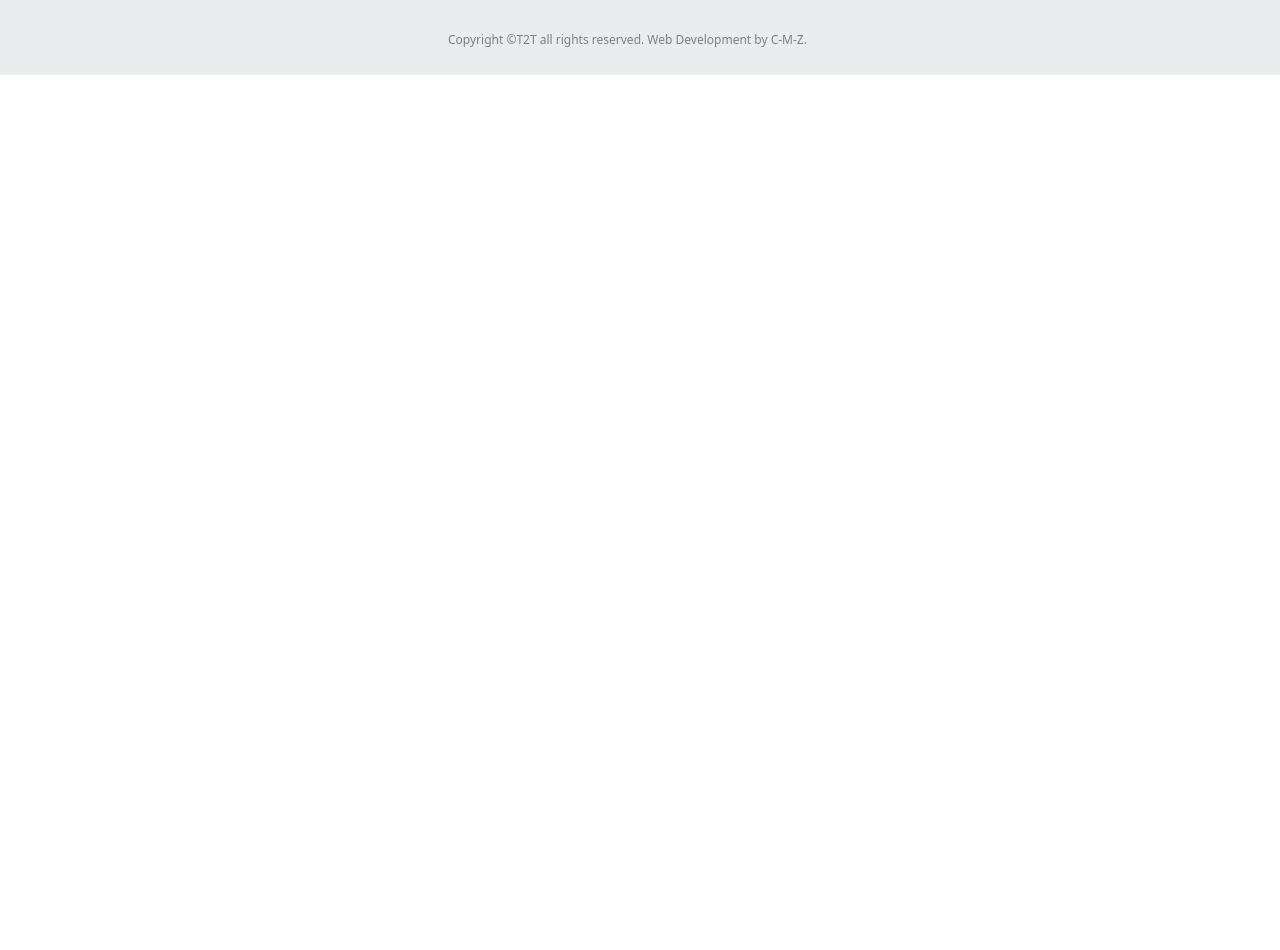
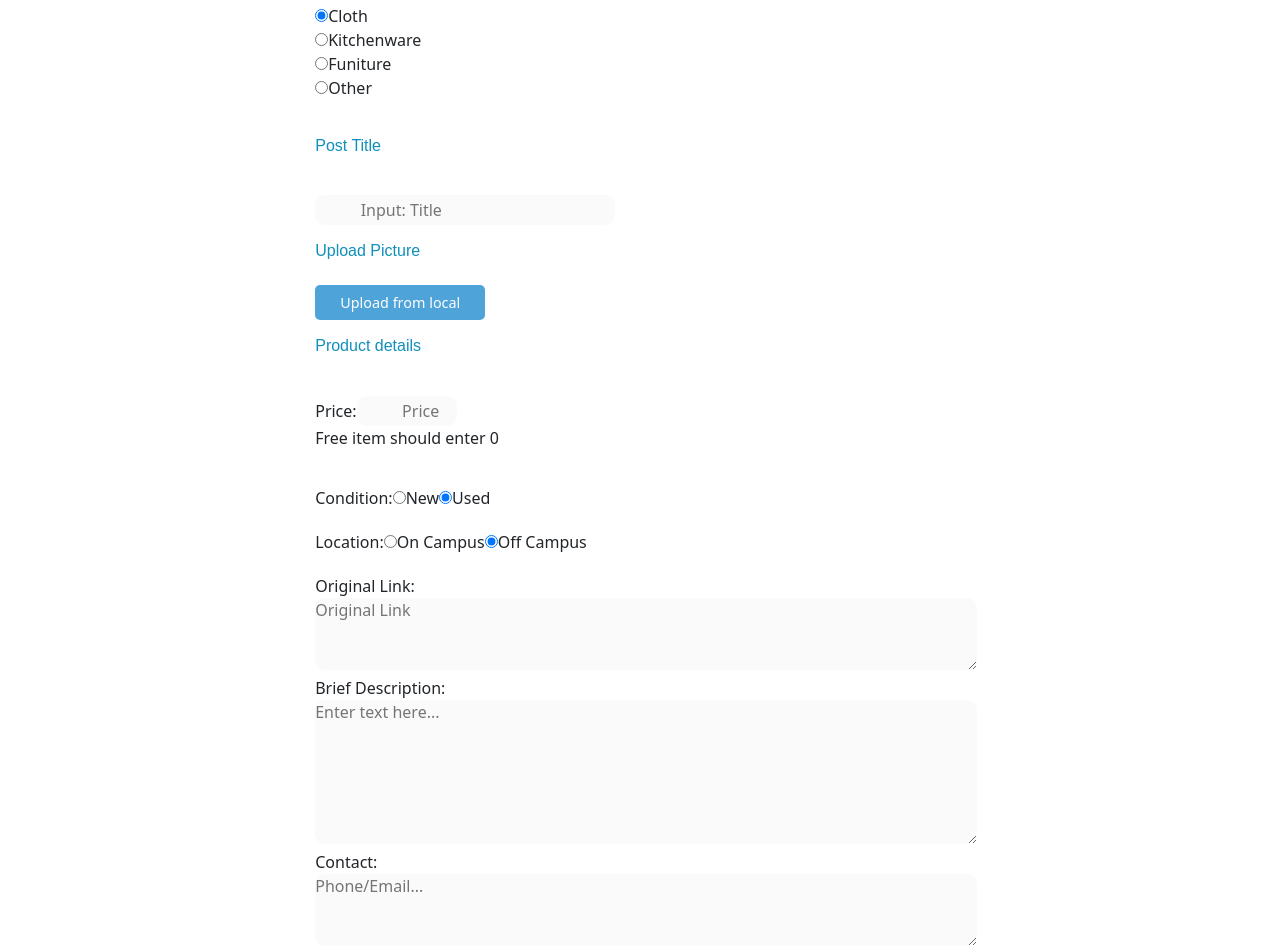
Before and after one commit to ZiqiaoM/T2T-Marketplace, a React (Create React App) app: page /post in a window 1280 px wide. Shown: the part 320-1270 px from the top of the page. Before the commit the page ends 800 px from the top, so only its background shows below. Built offline with nearby package versions, Linux system fonts and the light colour scheme; a web font is replaced by a local one.

Commit message:
Complete the Post front-end development

```diff
--- /dev/null
+++ b/src/assets/pages/Post.css
@@ -0,0 +1,62 @@
+.uploadProduct {
+  font-size: 2.1rem;
+  font-weight: 600;
+  color: rgb(19, 41, 75);
+  display: flex;
+  margin-left: auto;
+  margin-right: auto;
+  margin-top: 10px;
+  margin-bottom: 10px;
+}
+.inToCenter {
+  margin: auto;
+  width: 60%;
+  padding: 10px;
+}
+
+.textBorder {
+  border: none;
+  border-radius: 10px;
+  background-color: #f8f8f8ad;
+}
+
+.tabs {
+  border-bottom: 1px solid white;
+}
+
+.tabs h6 {
+  cursor: pointer;
+}
+
+.tab_content {
+  padding: 10px 0px;
+}
+
+.tab_content p {
+  line-height: 30px;
+  color: rgb(91, 90, 90);
+}
+
+.tab_active {
+  color: rgb(16, 144, 187);
+}
+
+.input-title {
+  padding-left: 7%;
+  margin-top: 15px;
+  height: 30px;
+  width: 300px;
+  border: none;
+  border-radius: 10px;
+  background-color: #f8f8f8ad;
+}
+
+.input-price {
+  padding-left: 7%;
+  margin-top: 15px;
+  height: 30px;
+  width: 100px;
+  border: none;
+  border-radius: 10px;
+  background-color: #f8f8f8ad;
+}
--- a/src/assets/pages/Post.jsx
+++ b/src/assets/pages/Post.jsx
@@ -1,9 +1,174 @@
-import React from 'react'
+import React from "react";
+import Helmet from "../components/Helmet/Helmet";
+import { Container, Row, Col } from "reactstrap";
+// import CommonSection from '../components/UI/common-section/CommonSection'
+import productImg from "../images/product_01_image_01.jpg";
+import "./Post.css";
 
 const Post = () => {
   return (
-    <div>Post</div>
-  )
-}
+    <Helmet>
+      <section>
+        <Container>
+          <body>
+            <header class="uploadProduct">
+              <h1 class="uploadProduct">Upload Product</h1>
+            </header>
+            <form class="inToCenter">
+              <div class="tabs d-flex align-items-center gap-5 py-3">
+                <h6 class="tab_active">Product Category</h6>
+              </div>
 
-export default Post
+              <input
+                type="radio"
+                id="huey"
+                name="drone"
+                value="huey"
+                checked
+              ></input>
+              <label for="huey">Cloth</label>
+              <br></br>
+              <input type="radio" id="dewey" name="drone" value="dewey"></input>
+              <label for="dewey">Kitchenware</label>
+              <br></br>
+              <input type="radio" id="louie" name="drone" value="louie"></input>
+              <label for="louie">Funiture</label>
+              <br></br>
+              <input type="radio" id="louie" name="drone" value="louie"></input>
+              <label for="louie">Other</label>
+            </form>
+
+            <form class="inToCenter">
+              <div class="tabs d-flex align-items-center gap-5 py-3">
+                <h6 class="tab_active">Post Title</h6>
+              </div>
+              <div>
+                <input
+                  type="text"
+                  minlength="1"
+                  maxlength="20"
+                  class="input-title"
+                  placeholder="Input: Title"
+                />
+              </div>
+
+              <div class="tabs d-flex align-items-center gap-5 py-3">
+                <h6 class="tab_active">Upload Picture</h6>
+              </div>
+              <div>
+                <button class="addToWl_btn">Upload from local</button>
+              </div>
+
+              <div class="tabs d-flex align-items-center gap-5 py-3">
+                <h6 class="tab_active">Product details</h6>
+              </div>
+
+              <div>
+                <label for="Name">Price:</label>
+                <input
+                  type="text"
+                  class="input-price"
+                  placeholder="Price"
+                  required
+                />
+                <p>Free item should enter 0</p>
+              </div>
+            </form>
+            <form class="inToCenter">
+              <div>
+                <label for="Name">Condition:</label>
+                <input
+                  type="radio"
+                  id="huey"
+                  name="drone"
+                  value="huey"
+                  checked
+                ></input>
+                <label for="huey">New</label>
+                <input
+                  type="radio"
+                  id="huey"
+                  name="drone"
+                  value="huey"
+                  checked
+                ></input>
+                <label for="huey">Used</label>
+              </div>
+            </form>
+
+            <form class="inToCenter">
+              <div>
+                <label for="Name">Location:</label>
+                <input
+                  type="radio"
+                  id="huey"
+                  name="drone"
+                  value="huey"
+                  checked
+                ></input>
+                <label for="huey">On Campus</label>
+                <input
+                  type="radio"
+                  id="huey"
+                  name="drone"
+                  value="huey"
+                  checked
+                ></input>
+                <label for="huey">Off Campus</label>
+              </div>
+            </form>
+
+            <form class="inToCenter">
+              <div>
+                <label for="Name">Original Link:</label>
+
+                <div>
+                  <textarea
+                    class="textBorder"
+                    id="freeform"
+                    name="freeform"
+                    rows="3"
+                    cols="70"
+                    placeholder="Original Link"
+                  ></textarea>
+                </div>
+              </div>
+
+              <div>
+                <label for="freeform">Brief Description:</label>
+              </div>
+              <div>
+                <textarea
+                  class="textBorder"
+                  id="freeform"
+                  name="freeform"
+                  rows="6"
+                  cols="70"
+                  placeholder="Enter text here..."
+                ></textarea>
+              </div>
+              <div>
+                <label for="Name">Contact:</label>
+                <div>
+                  <textarea
+                    class="textBorder"
+                    id="freeform"
+                    name="freeform"
+                    rows="3"
+                    cols="70"
+                    placeholder="Phone/Email..."
+                  ></textarea>
+                </div>
+              </div>
+              <div>
+                <button class="addToWl_btn">Publish</button>
+              </div>
+            </form>
+          </body>
+        </Container>
+      </section>
+    </Helmet>
+  );
+};
+
+export default Post;
--- a/src/index.css
+++ b/src/index.css
@@ -26,7 +26,7 @@ body {
 } */
 
 
-h1,h2,h3,h4,h5,h6 {
+h1,h2,h3,h4,h5,h6,h8 {
   font-family: "RocknRoll One", sans-serif !important;
 }
 
```
Also changed, not shown: src/assets/pages/AllProducts.jsx (+57 -41 lines), 1 other file (tests, documents, lock files or other folders).
